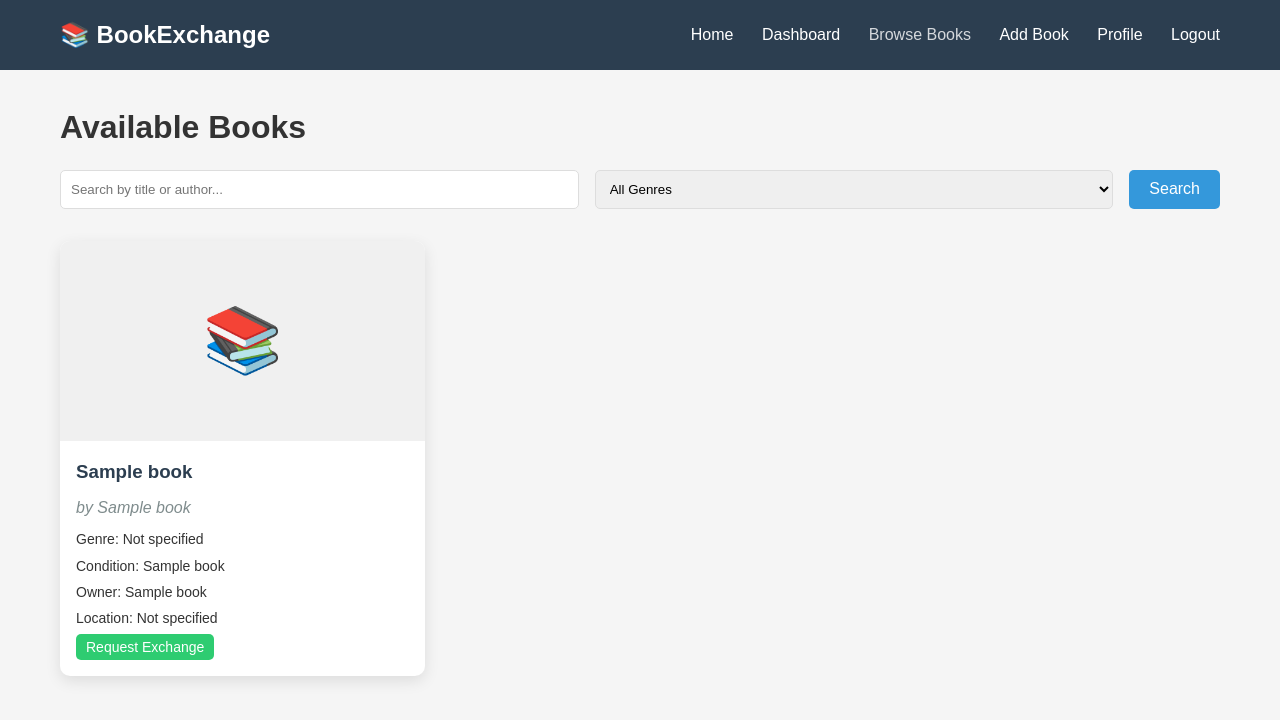
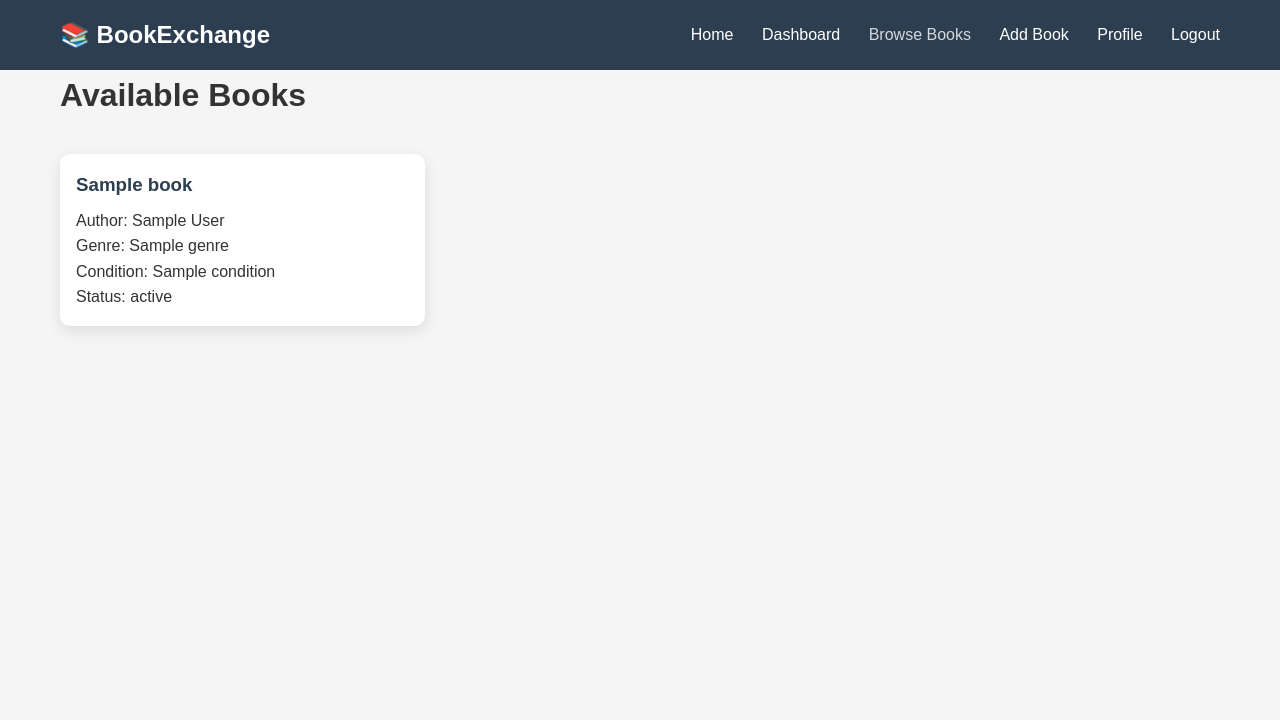
Before and after one commit to HarshaNandini16/dbms_project, a Python web app: template templates/books.html in a window 1280 px wide. Shown: the top 720 px of the page. Run offline with Jinja, Linux system fonts and the light colour scheme; the template is opened without the code that fills it: most values are stand-ins (such as "Sample title", 1, 10 or a date in 2020).

Commit message:
Update books.html

```diff
--- a/templates/books.html
+++ b/templates/books.html
@@ -7,6 +7,7 @@
     <link rel="stylesheet" href="{{ url_for('static', filename='css/style.css') }}">
 </head>
 <body>
+
 <nav class="navbar">
     <div class="container">
         <div class="nav-brand">
@@ -24,100 +25,26 @@
 </nav>
 
 <div class="container">
-        <div class="books-header">
     <h1>Available Books</h1>
-            <form method="GET" class="search-form">
-                <input type="text" name="search" placeholder="Search by title or author..." value="{{ search }}">
-                <select name="genre">
-                    <option value="">All Genres</option>
-                    {% for g in genres %}
-                        <option value="{{ g[0] }}" {% if selected_genre == g[0] %}selected{% endif %}>{{ g[0] }}</option>
-                    {% endfor %}
-                </select>
-                <button type="submit" class="btn btn-primary">Search</button>
-            </form>
-        </div>
 
     <div class="books-grid">
+        {% if books %}
             {% for book in books %}
                 <div class="book-card">
-                    <div class="book-image">
-                        {% if book[5] %}
-                            <img src="{{ book[5] }}" alt="{{ book[1] }}">
-                        {% else %}
-                            <div class="book-placeholder">📚</div>
-                        {% endif %}
-                    </div>
                     <div class="book-info">
-                        <h3>{{ book[1] }}</h3>
-                        <p class="author">by {{ book[2] }}</p>
-                        <p class="genre">Genre: {{ book[3] or 'Not specified' }}</p>
-                        <p class="condition">Condition: {{ book[4] }}</p>
-                        <p class="owner">Owner: {{ book[6] }}</p>
-                        <p class="location">Location: {{ book[8] or 'Not specified' }}</p>
-                        <button onclick="requestBook({{ book[0] }})" class="btn btn-success btn-sm">Request Exchange</button>
+                        <h3>{{ book['title'] }}</h3>
+                        <p>Author: {{ book['author'] }}</p>
+                        <p>Genre: {{ book['genre'] }}</p>
+                        <p>Condition: {{ book['condition'] }}</p>
+                        <p>Status: {{ book['status'] }}</p>
                     </div>
                 </div>
+            {% endfor %}
         {% else %}
-                <p class="no-books">No books found. Check back later!</p>
-            {% endfor %}
+            <p>No books available right now.</p>
+        {% endif %}
     </div>
 </div>
 
-    <!-- Modal for request message -->
-    <div id="requestModal" class="modal">
-        <div class="modal-content">
-            <h3>Send Exchange Request</h3>
-            <form id="requestForm">
-                <div class="form-group">
-                    <label for="requestMessage">Message to Owner:</label>
-                    <textarea id="requestMessage" placeholder="Write a message to the book owner..." rows="4"></textarea>
-                </div>
-                <button type="submit" class="btn btn-primary">Send Request</button>
-                <button type="button" onclick="closeModal()" class="btn btn-secondary">Cancel</button>
-            </form>
-        </div>
-    </div>
-
-    <script>
-        let currentBookId = null;
-
-        function requestBook(bookId) {
-            currentBookId = bookId;
-            document.getElementById('requestModal').style.display = 'flex';
-        }
-
-        function closeModal() {
-            document.getElementById('requestModal').style.display = 'none';
-        }
-
-        document.getElementById('requestForm').onsubmit = async (e) => {
-            e.preventDefault();
-            const message = document.getElementById('requestMessage').value;
-
-            const formData = new FormData();
-            formData.append('message', message);
-
-            const response = await fetch(`/request_book/${currentBookId}`, {
-                method: 'POST',
-                body: formData
-            });
-
-            const result = await response.json();
-            if (response.ok) {
-                alert('Request sent successfully!');
-                closeModal();
-            } else {
-                alert(result.error);
-            }
-        };
-
-        window.onclick = function(event) {
-            const modal = document.getElementById('requestModal');
-            if (event.target === modal) {
-                closeModal();
-            }
-        }
-    </script>
 </body>
 </html>
```
Lines whose indentation alone changed are shown as unchanged.
